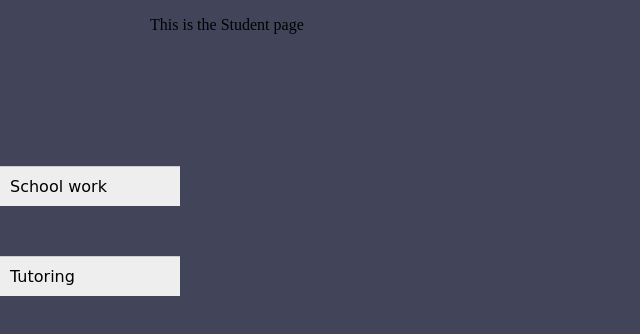
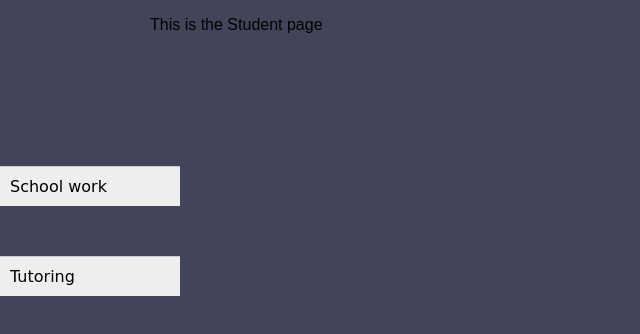
Before and after one commit to corycamp/Noteshare, a plain HTML site: page student.html in a window 1280 px wide. Shown: the full height of the page, 0-640 px from the left. Drawn offline with Linux system fonts and the light colour scheme.

Commit message:
updated title and font family

```diff
--- a/css/main_page.css
+++ b/css/main_page.css
@@ -3,7 +3,7 @@ html, body{
   padding: 0;
   height: 100%;
   width: 100%;
-  font-family: serif;
+  font-family: sans-serif;
 }
 
 /* Scrollbar modification*/
```
Also changed, not shown: index.html (+1 -1 lines).
